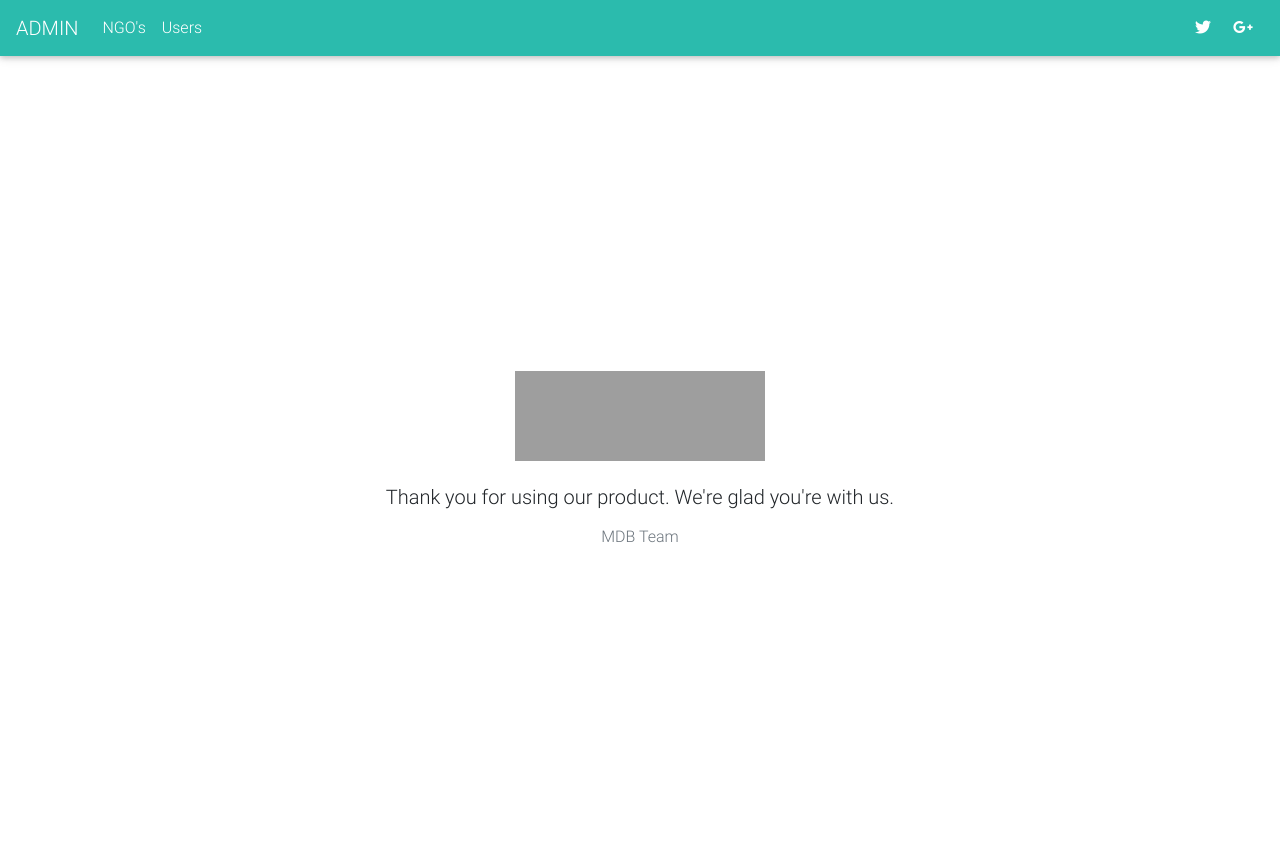
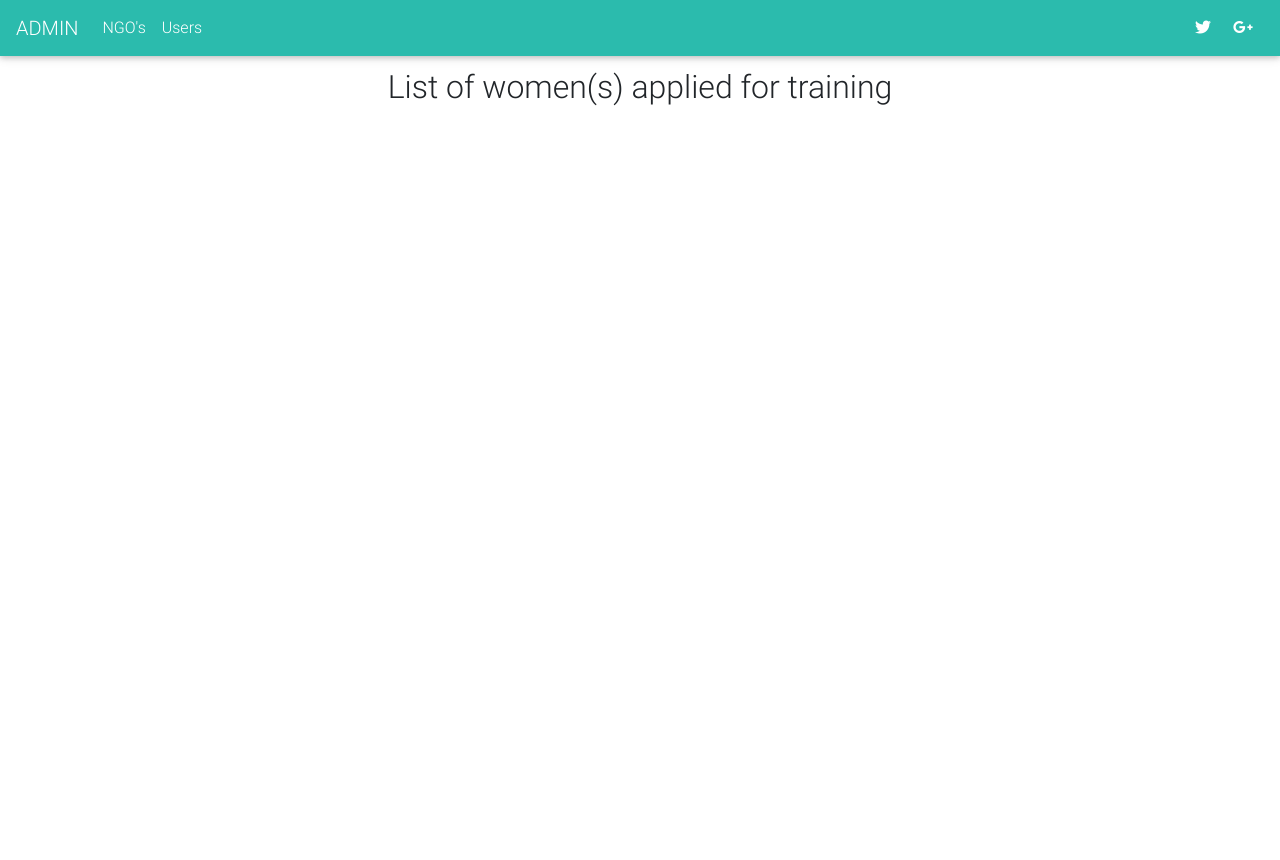
Before and after one commit to itsumeet27/women-empowerment, a PHP site: page /admin/index.php in a window 1280 px wide. After the commit the page ends 106 px from the top, so only its background shows below. Run offline with PHP 8.4, Linux system fonts and the light colour scheme; some libraries are stand-ins or nearby versions; grey boxes are pictures that could not be loaded.

Commit message:
Adding contents for admin

```diff
--- a/admin/includes/header.php
+++ b/admin/includes/header.php
@@ -20,7 +20,7 @@
   <header>
     <!--Navbar -->
     <nav class="mb-1 navbar navbar-expand-lg navbar-dark default-color">
-      <a class="navbar-brand" href="#">ADMIN</a>
+      <a class="navbar-brand" href="index.php">ADMIN</a>
       <button class="navbar-toggler" type="button" data-toggle="collapse" data-target="#navbarSupportedContent-333"
         aria-controls="navbarSupportedContent-333" aria-expanded="false" aria-label="Toggle navigation">
         <span class="navbar-toggler-icon"></span>
--- a/admin/index.php
+++ b/admin/index.php
@@ -1,17 +1,5 @@
 <?php include 'includes/header.php';?>
 
-  <!-- Start your project here-->
-  <div style="height: 100vh">
-    <div class="flex-center flex-column">
-
-      <h1 class="text-hide animated fadeIn mb-4"
-        style="background-image: url('https://mdbootstrap.com/img/logo/mdb-transparent-250px.png'); width: 250px; height: 90px;">
-        Admin</h1>
-      <h5 class="animated fadeIn mb-3">Thank you for using our product. We're glad you're with us.</h5>
-
-      <p class="animated fadeIn text-muted">MDB Team</p>
-    </div>
-  </div>
-  <!-- Start your project here-->
+  <h2 class="h2-responsive text-center p-2">List of women(s) applied for training</h2>
 
 <?php include 'includes/footer.php';?>
--- /dev/null
+++ b/admin/ngo.php
@@ -0,0 +1,5 @@
+<?php include 'includes/header.php';?>
+
+<h2 class="h2-responsive text-center p-2">List of registered NGO(s)</h2>
+
+<?php include 'includes/footer.php';?>
--- /dev/null
+++ b/admin/users.php
@@ -0,0 +1,5 @@
+<?php include 'includes/header.php';?>
+
+<h2 class="h2-responsive text-center p-2">List of registered women(s)</h2>
+
+<?php include 'includes/footer.php';?>
```
